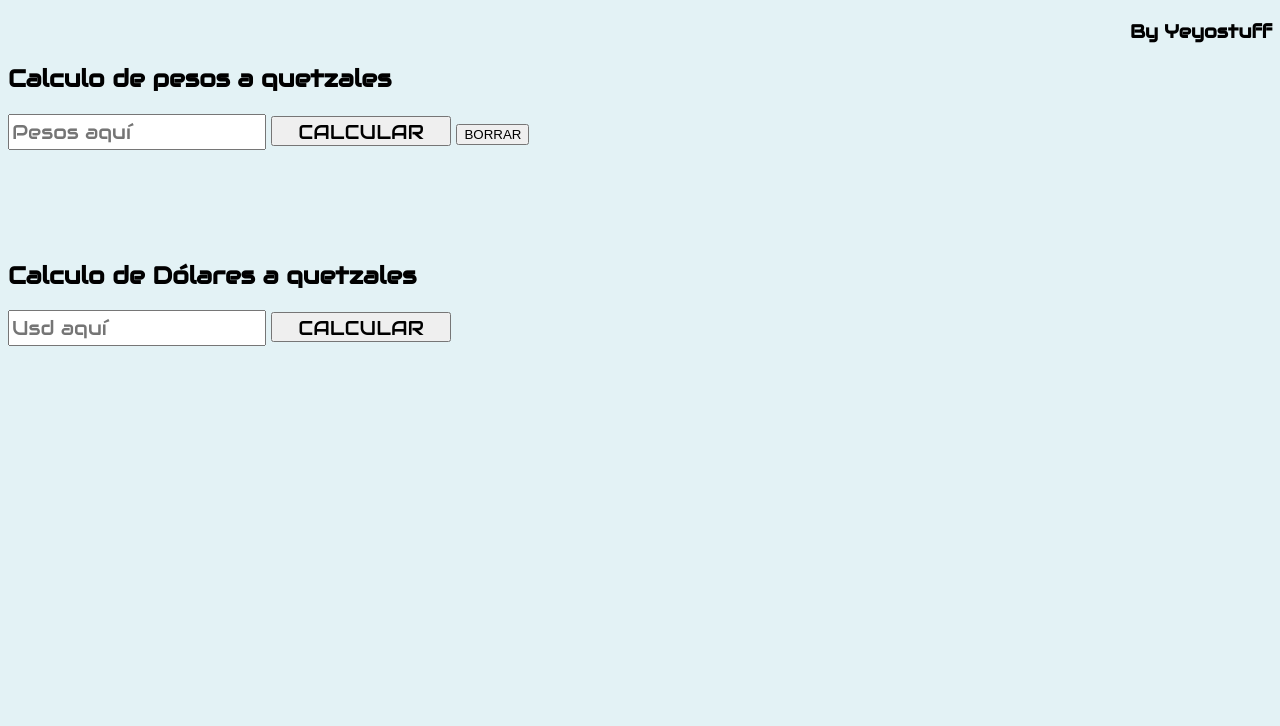
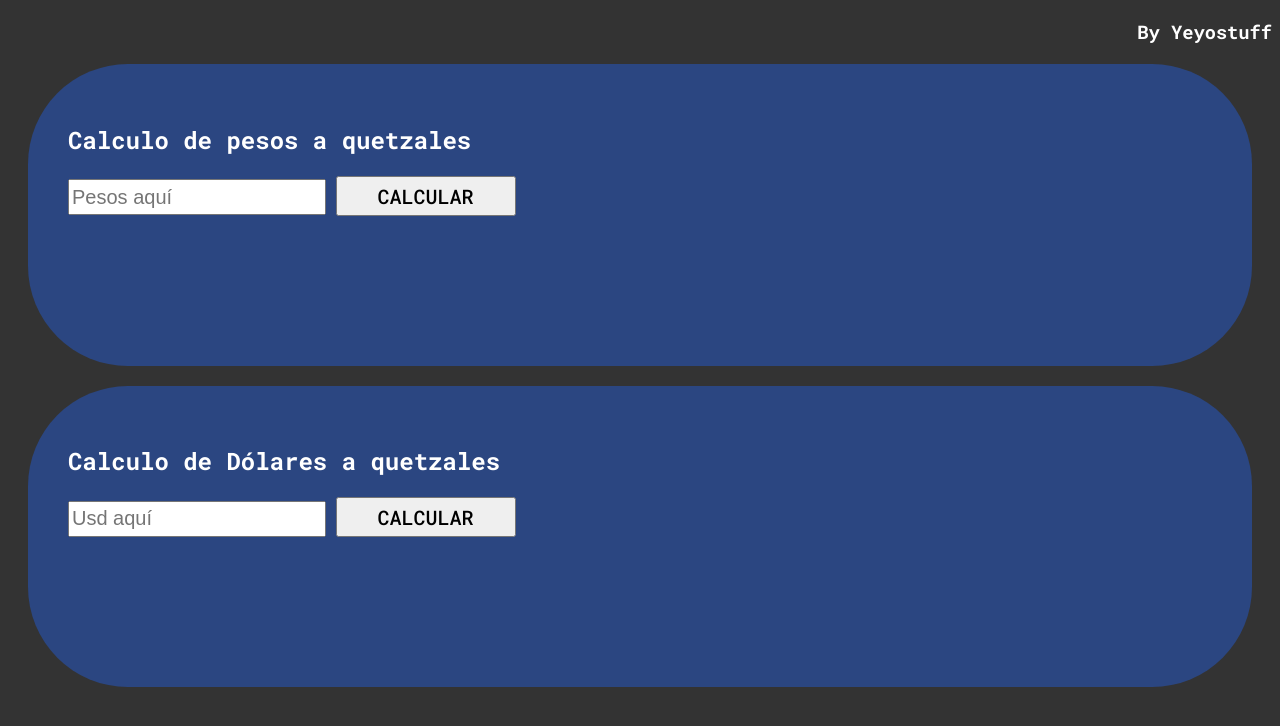
Before and after one commit to Yeyostuff/Calcs, a plain HTML site: page Index.html in a window 1280 px wide. Drawn offline with Linux system fonts and the light colour scheme.

Commit message:
style upgrade

```diff
--- a/Index.html
+++ b/Index.html
@@ -7,22 +7,25 @@
     <link rel="stylesheet" href="./style.css">
     <link rel="preconnect" href="https://fonts.googleapis.com">
     <link rel="preconnect" href="https://fonts.gstatic.com" crossorigin>
-    <link href="https://fonts.googleapis.com/css2?family=Audiowide&display=swap" rel="stylesheet">
+    <link href="https://fonts.googleapis.com/css2?family=Roboto+Mono:wght@300;400;500;700&display=swap" rel="stylesheet">
     <title>Cálculos</title>
 </head>
 <body>
     <h3>By Yeyostuff</h3>
+
+    <div class="island">
         <h2>Calculo de pesos a quetzales</h2>
         <input id="pesos" placeholder="Pesos aquí">
         <button id="calcularButton" onclick="conversionPesos()">CALCULAR</button>
-    <button id="clear" onclick="clear()">BORRAR</button>
         <p id="result"></p>
+    </div>
 
+    <div class="island">
         <h2>Calculo de Dólares a quetzales</h2>
         <input id="usdinput" placeholder="Usd aquí">
         <button id="usd" onclick="conversionUsd()">CALCULAR</button>
         <p id="resultUSD"></p>
-
+    </div>
 
 
     <script src="./Script.js"></script>
--- a/style.css
+++ b/style.css
@@ -1,28 +1,41 @@
 body{
-    background-color: rgb(227, 242, 245);
-    font-family: 'Audiowide', cursive;
+    background-color: rgb(51, 51, 51);
+    font-family: 'Roboto Mono', monospace;
 }
 h3{
     text-align: right;
+    color: white;
+}
+
+h2{
+    color: white;
 }
 
 #result,#resultUSD{
     font-size: 30px;
     height: 50px;
+    color: aqua;
 }
 
 #pesos, #usdinput{
     width: 250px;
     height: 30px;
-    font-family: 'Audiowide', cursive;
     font-size: 20px;
 }
 
 #calcularButton, #usd {
     width: 180px;
-    height: 30px;
-    font-family: 'Audiowide', cursive;
+    height: 40px;
     font-size: 20px;
     margin: 0;
-    padding: -4px;
+    font-family: 'Roboto Mono', monospace;
+    font-weight: 500;
+    text-align: center;
 }
+
+.island{
+    background-color: rgb(43, 70, 129);
+    padding: 40px;
+    margin: 20px;
+    border-radius: 100px;
+}
```
Lines whose indentation alone changed are shown as unchanged.
